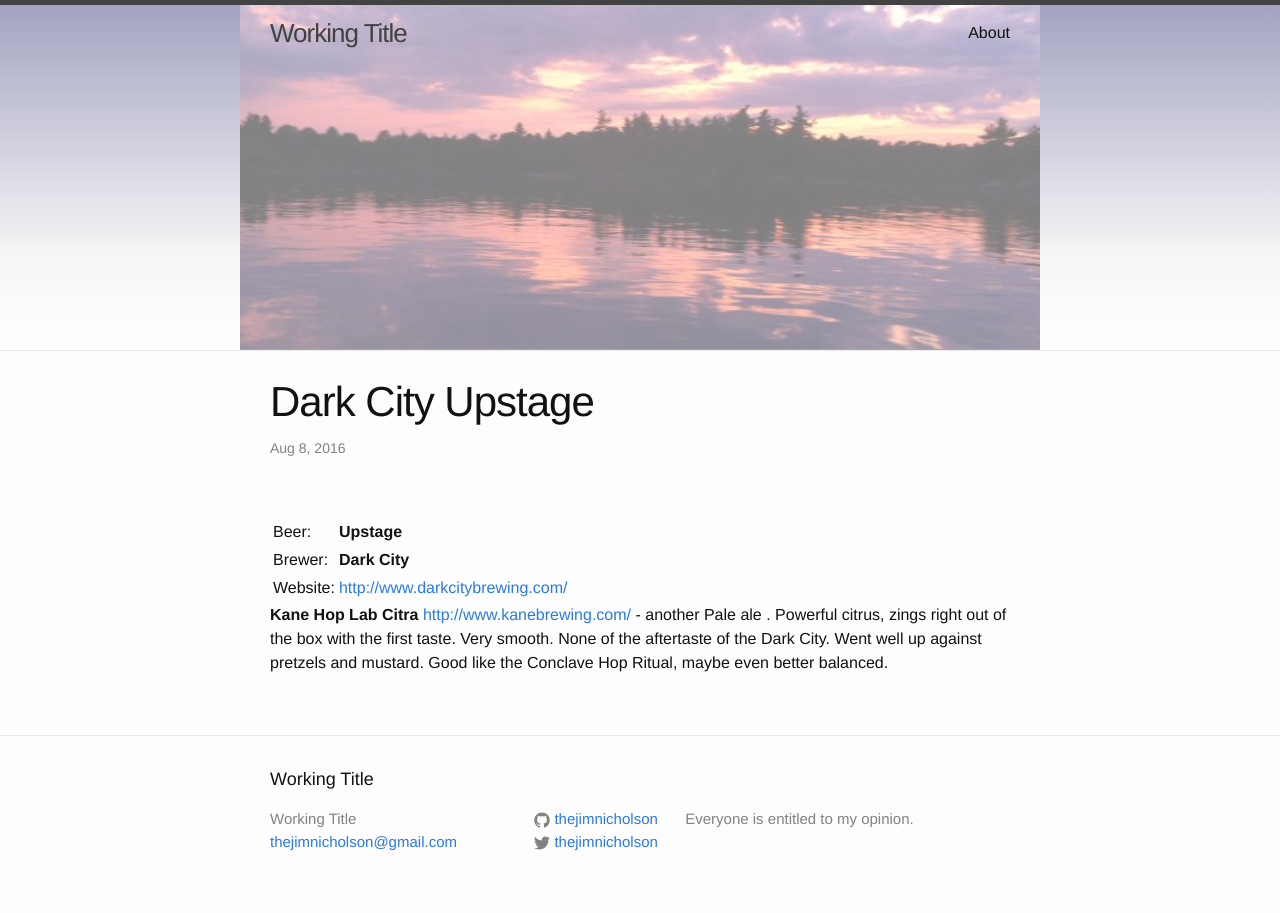
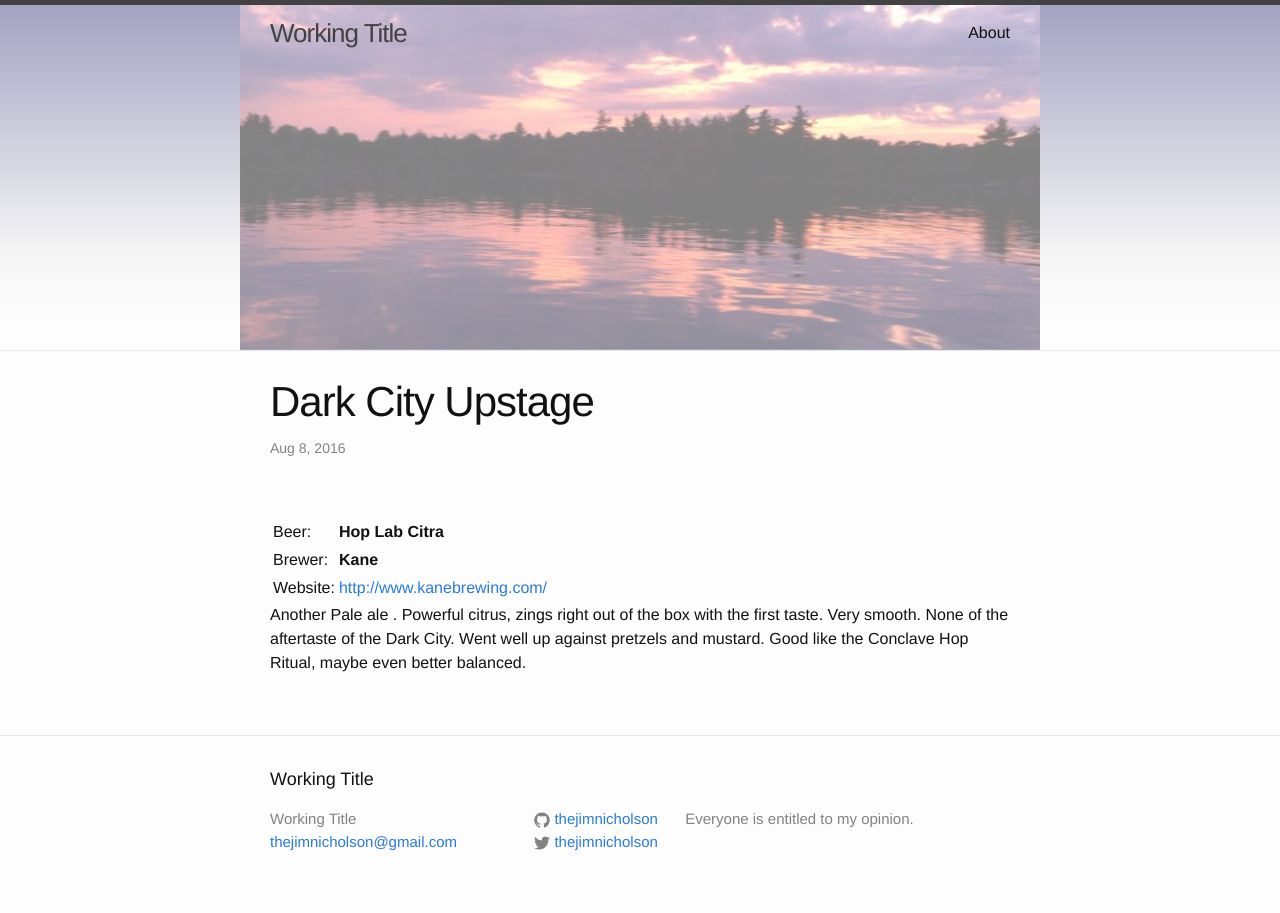
Before and after one commit to thejimnicholson/thejimnicholson.github.io, a Jekyll site: the page built from _posts/2016-08-07-kane-hop-lab-citra.markdown, in a window 1280 px wide. Built offline with Jekyll 4.4.1, drawn with Linux system fonts in a browser that asks for light colours; Markdown is read by kramdown in place of the engine named in the settings.

Commit message:
- ‘_posts/#2016-08-07-kane-hop-lab-citra.markdown#’ - ‘_posts/.#2016-08-07-kane-hop-lab-citra.markdown’ / ‘_posts/2016-08-07-kane-hop-lab-citra.markdown’

```diff
--- a/_posts/.#2016-08-07-kane-hop-lab-citra.markdown
+++ /dev/null
@@ -1 +0,0 @@
-jim@jim-GL752VW.15221:1473674946
--- a/_posts/2016-08-07-kane-hop-lab-citra.markdown
+++ b/_posts/2016-08-07-kane-hop-lab-citra.markdown
@@ -2,14 +2,13 @@
 layout: post
 title:  "Dark City Upstage"
 date:   2016-08-07 22:00:00 -0400
-categories: beer IPA
+categories: [beer,IPA]
 ---
 
 |   |   |
 |---|---|
-| Beer: | __Upstage__ |
-| Brewer: | __Dark City__ |
-| Website: | <http://www.darkcitybrewing.com/> |
+| Beer: | __Hop Lab Citra__ |
+| Brewer: | __Kane__ |
+| Website: | <http://www.kanebrewing.com/> |
 
-
-__Kane Hop Lab Citra__ <http://www.kanebrewing.com/> - another Pale ale . Powerful citrus, zings right out of the box with the first taste. Very smooth. None of the aftertaste of the Dark City. Went well up against pretzels and mustard. Good like the Conclave Hop Ritual, maybe even better balanced.
+Another Pale ale . Powerful citrus, zings right out of the box with the first taste. Very smooth. None of the aftertaste of the Dark City. Went well up against pretzels and mustard. Good like the Conclave Hop Ritual, maybe even better balanced.
```
Also changed, not shown: 1 other file.
